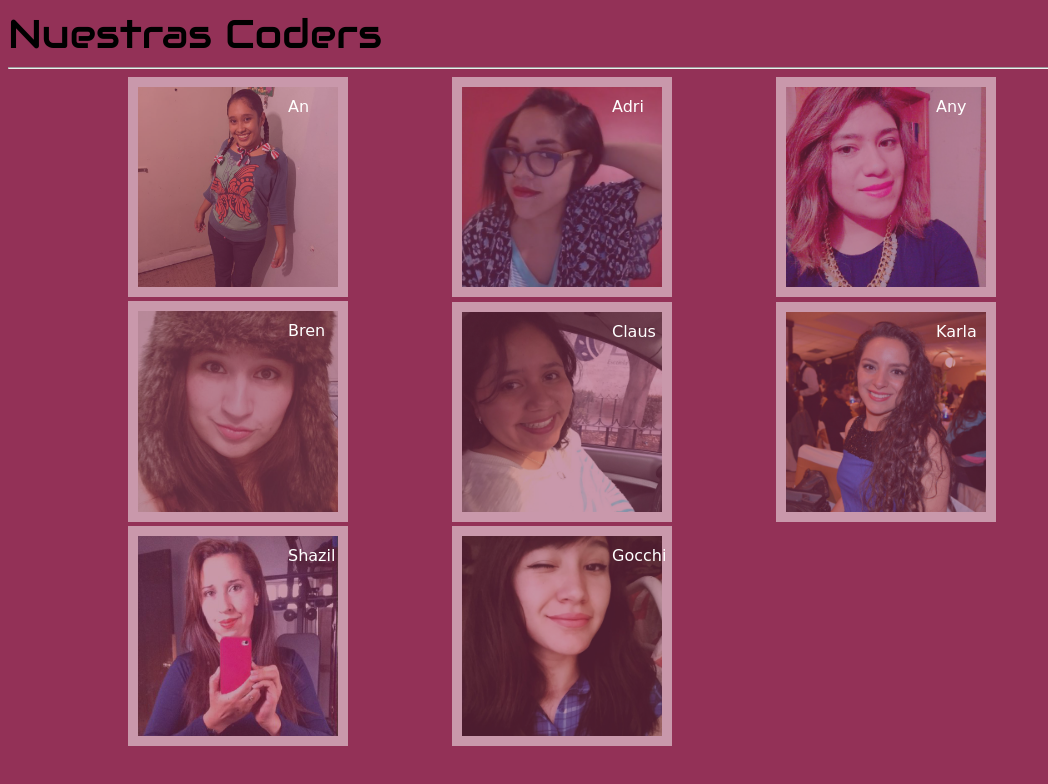
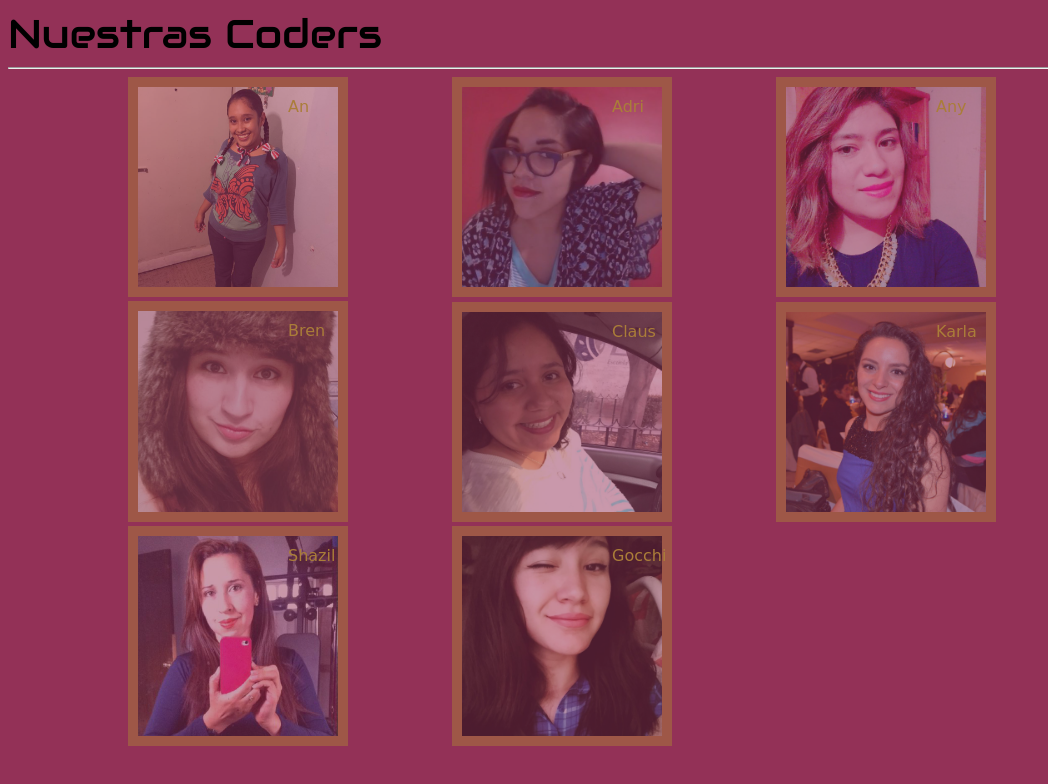
Before and after one commit to AdrianaHY/position_coders, a plain HTML site: page index.html in a window 1280 px wide. Shown: the whole page, without its empty margins (0-1048 px from the left). Drawn offline with Linux system fonts and the light colour scheme.

Commit message:
Segunda versión

```diff
--- a/assets/css/style.css
+++ b/assets/css/style.css
@@ -9,19 +9,22 @@ header{
  width: 200px;
  margin-left: 120px;
  display: -webkit-inline-box;
-}.coders img {
+}
+.coders img {
  width: 200px;
  opacity: 0.5;
  filter: alpha(opacity=50);
- border: 10px solid white;
-}.coders img:hover {
+ border: 10px solid  #AA7D39;
+}
+.coders img:hover {
  opacity: 1;
  filter: alpha(opacity=50);
-}.nombres {
+}
+.nombres {
  font-family: 'Coming Soon', cursive;
  font-size: 1em;
  margin-right: 20px;
- color: white;
+ color: #AA7D39;
  position: absolute;
  margin-top: 20px;
  margin-left: 160px;
```
